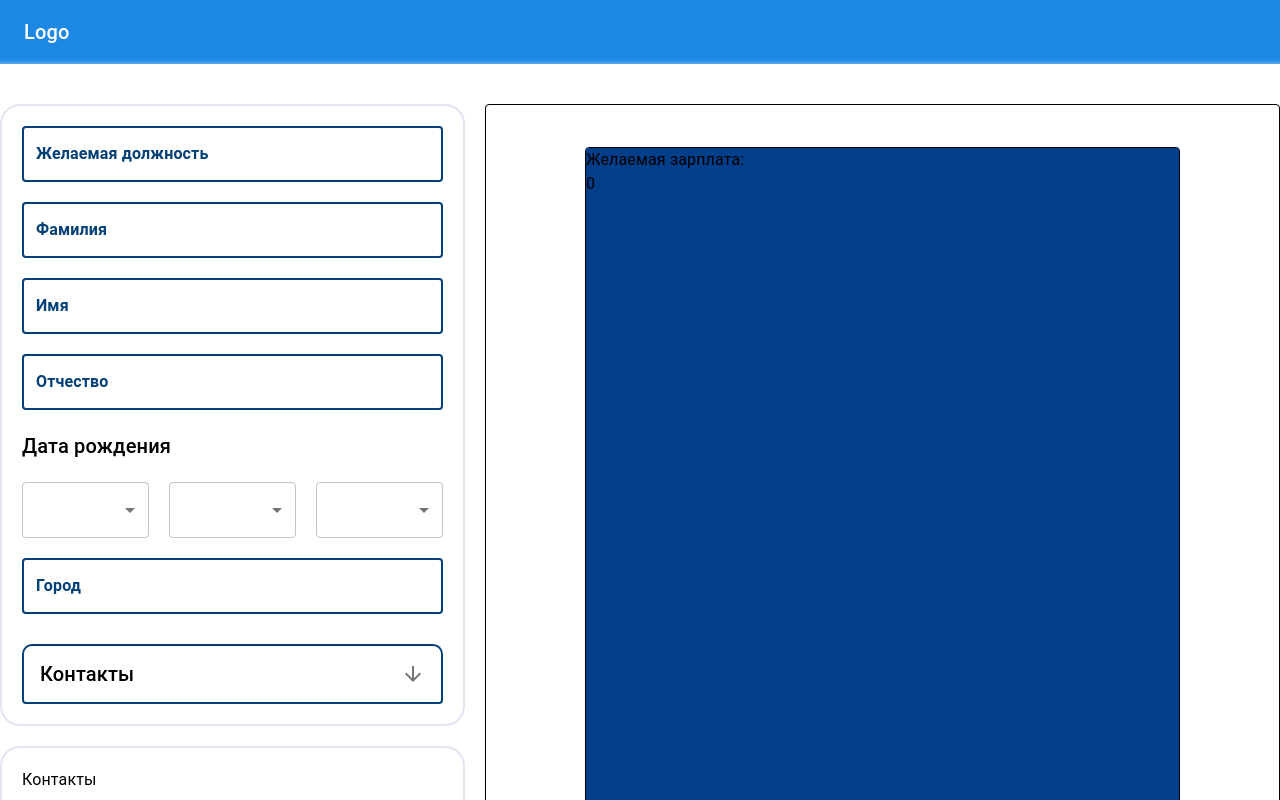
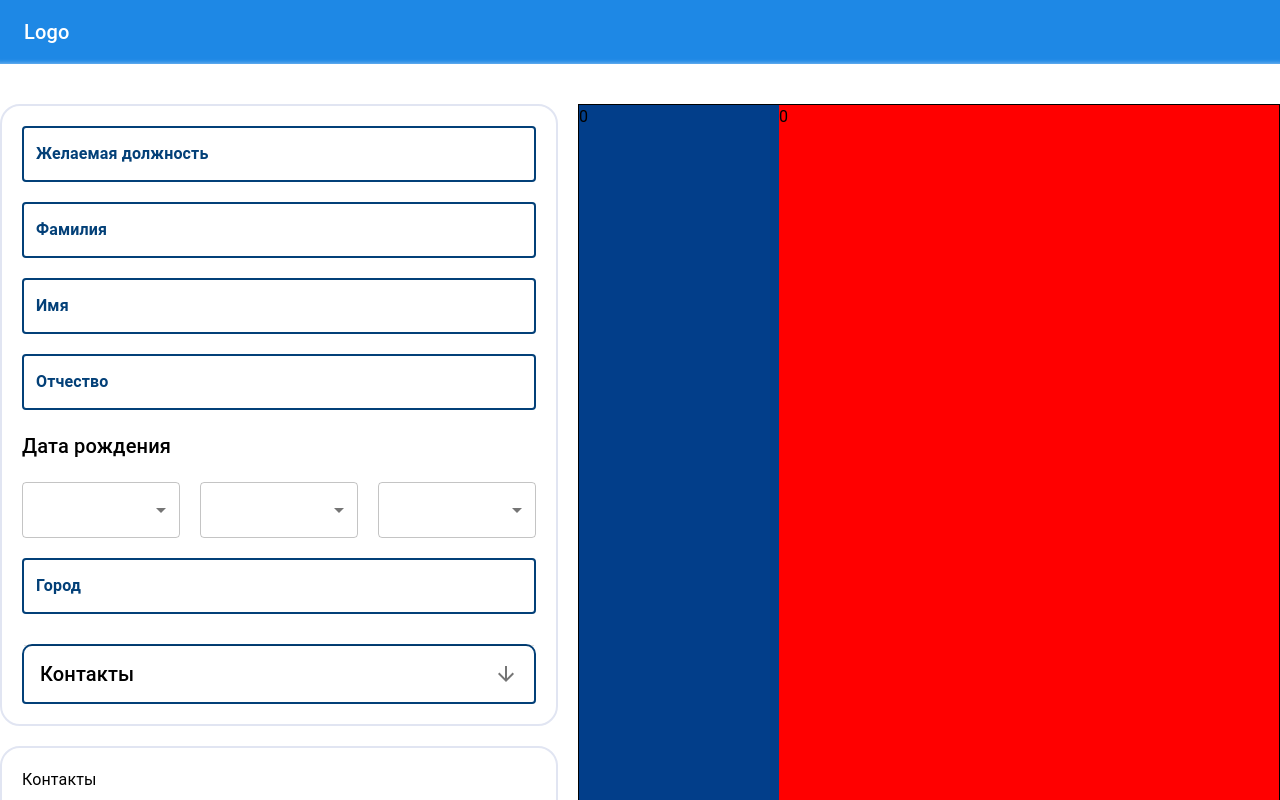
Before and after one commit to chmonka/createResume, a React (Vite) app: page /createResume in a window 1280 px wide. Shown: the top 800 px of the page. Built offline with nearby package versions, Linux system fonts and the light colour scheme.

Commit message:
превью пдф

```diff
--- a/src/components/Document/MyDocument.tsx
+++ b/src/components/Document/MyDocument.tsx
@@ -21,7 +21,7 @@ const MyDocument = () => {
         const pdf = new jsPDF('portrait', 'pt', 'a4')
         // const pdfWidth = pdf.internal.pageSize.getWidth()
         // const pdfHeight = pdf.internal.pageSize.getWidth()
-        pdf.addImage(imgData, 'SVG', 0, 0, 600, 50)
+        pdf.addImage(imgData, 'SVG', 0, 0, 600, 900)
         pdf.save('shipping_label.pdf')
       })
     } else {
@@ -32,27 +32,54 @@ const MyDocument = () => {
   return (
     <Box sx={{
       display: 'flex',
-      flexDirection: 'column',
-      height: '100%',
+      maxWidth: '100%',
+      width: '800px',
+      height: '1000px',
+      maxHeight: '100%',
+      border: '1px solid black'
+    }}>
+      <Box sx={{
+        display: 'flex',
+        flexDirection: 'row',
+        width:'700px'
+
+      }}>
+        <Box sx={{
+          display: 'flex',
+          width: '210mm',
+          height: '297mm',
+        }}>
+          <Box
+            sx={{
+              height: '800px',
+              width: '40%',
+              background: '#023e8a'
+            }}>
+            <Typography>{object.money} {object.currency}</Typography>
+          </Box>
+          <Box
+            sx={{
+              height: '800px',
               width: '100%',
-      border: '1px solid black',
-      alignItems: 'center',
-      minWidth: '795px',
-      minHeight: '900px',
-      maxWidth: '795px',
-      maxHeight: '1000px',
-      justifyContent: 'center',
-      borderRadius: '4px',
-    }}>
-      <Grid
+              background: 'red'
+            }}
+          >
+            <Typography>{object.money} {object.currency}</Typography>
+          </Box>
+        </Box>
+      </Box>
+    </Box>
+
+
+    /* <Grid
       sx={{
         display: 'flex',
         flexDirection: 'column',
         width: '100%',
         height: '100%',
-          minWidth: '595px',
+        minWidth: '600px',
         minHeight: '800px',
-          maxWidth: '595px',
+        maxWidth: '600px',
         maxHeight: '800px',
         border: '1px solid black',
         borderRadius: '4px',
@@ -63,23 +90,30 @@ const MyDocument = () => {
           display: 'flex',
         }}>
         <Box
-            sx={{backgroundColor: '#023e8a',
-              minHeight: '800px',
-              maxHeight: '800px', width: '100%'}}>
-            <Typography>Желаемая зарплата:</Typography>
-            <Box>
+          sx={{
+            backgroundColor: '#023e8a',
+            height: '800px', width: '40%'
+          }}>
+
+
+        </Box>
+        <Box
+          sx={{
+            backgroundColor: 'red',
+            width: '100%',
+            height: '800px',
+          }}
+        >
           <Typography>{object.money} {object.currency}</Typography>
-            </Box>
-
         </Box>
       </Grid>
 
     </Grid>
     <button onClick={downloadPDF} style={{ fontSize: '10px' }}>
       Download
-      </button>
+    </button> */
 
-      {/*  <Box
+    /*  <Box
           sx={{}}
         >
           <Grid
@@ -157,8 +191,7 @@ const MyDocument = () => {
         </Box>
         <Box>
 
-      </Box>*/}
-    </Box>
+        </Box>*/
   )
 }
 
```
Lines whose indentation alone changed are shown as unchanged.
